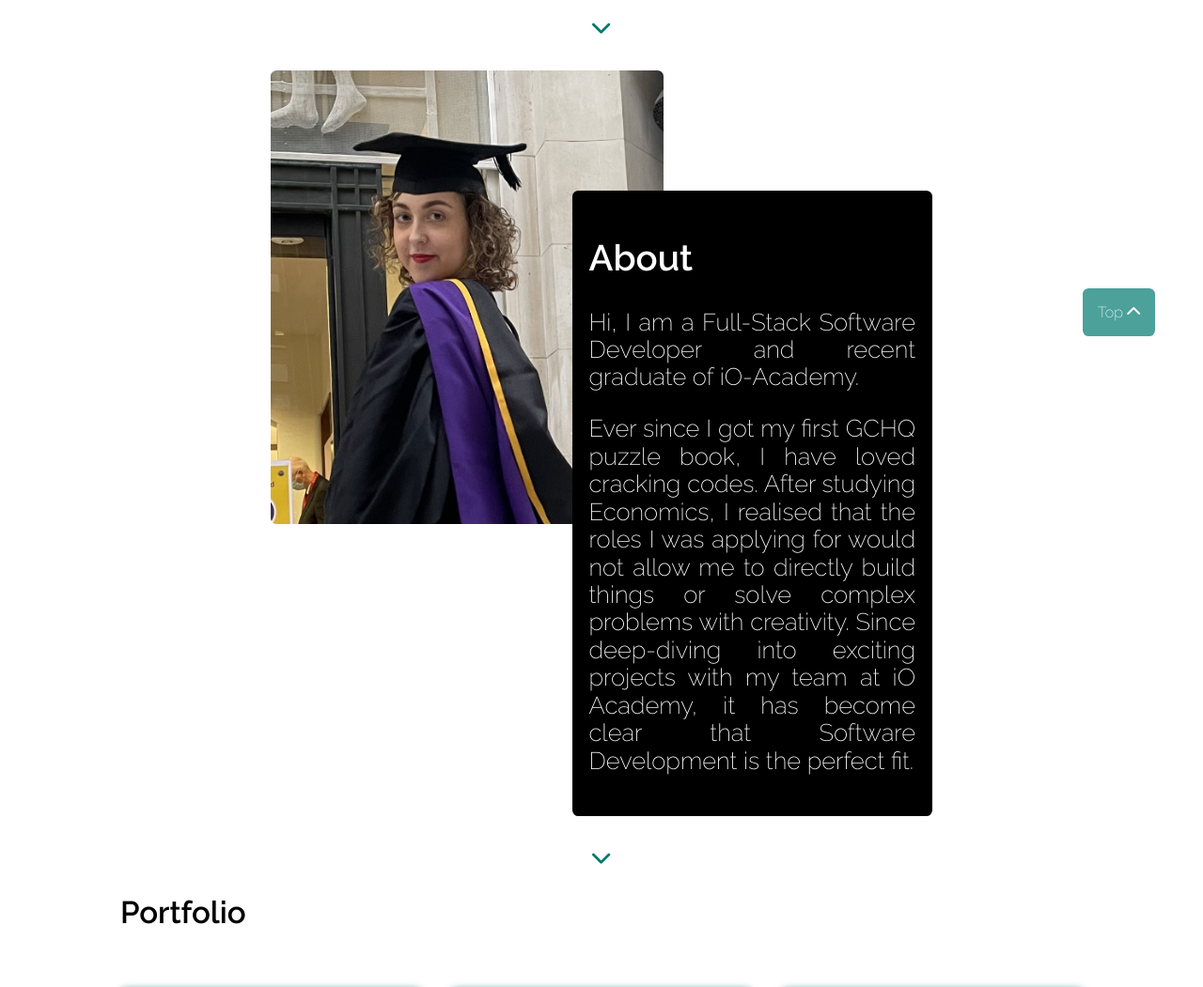
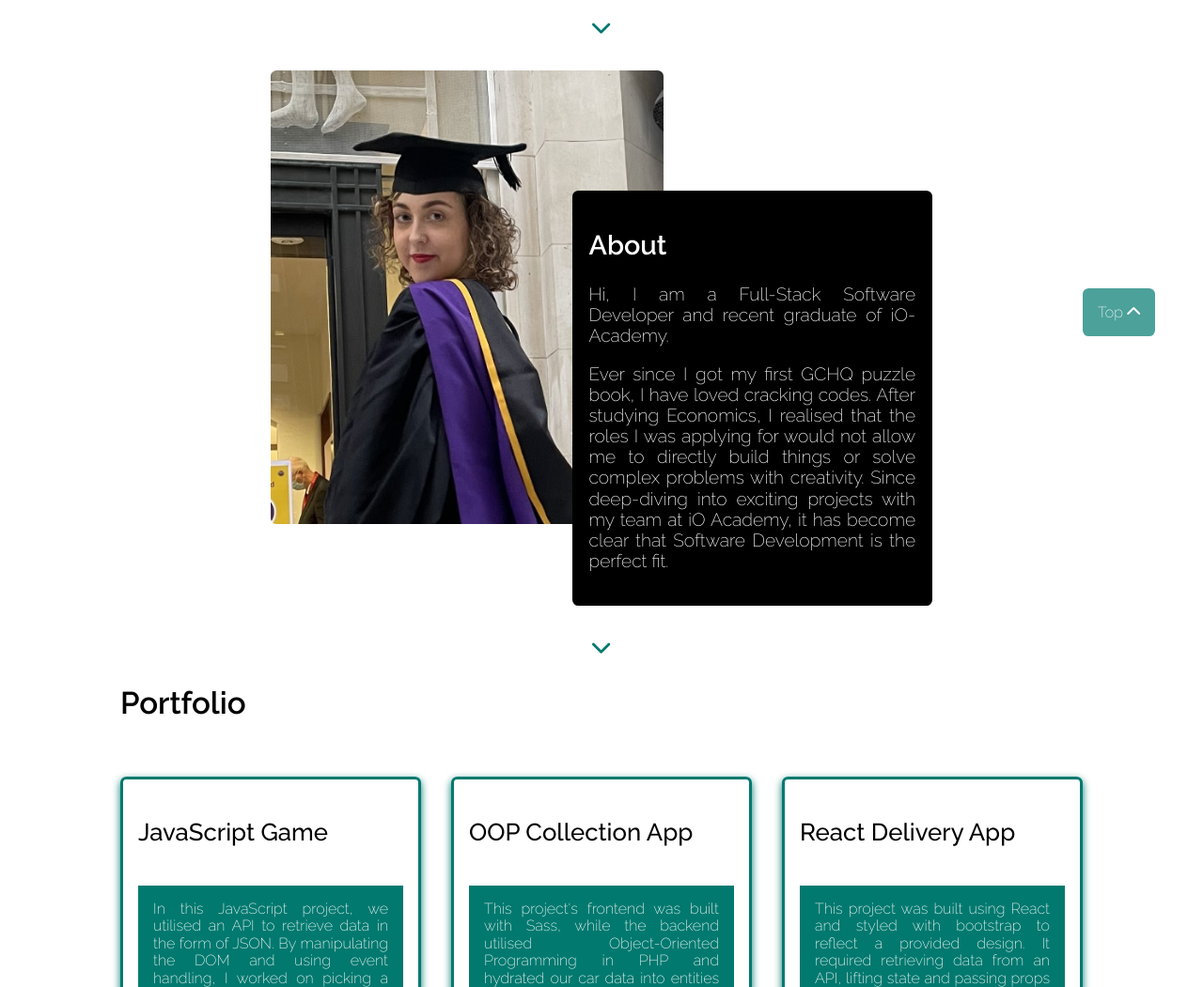
Before and after one commit to gracesessions/Portfolio, a PHP site: page / in a window 1280 px wide. Shown: the part 517-1568 px from the top of the page at 94% size. Run offline with PHP 8.4, Linux system fonts and the light colour scheme.

Commit message:
font size

```diff
--- a/css/style.css
+++ b/css/style.css
@@ -300,9 +300,6 @@ h3 {
     margin-left: 6rem;
     margin-right: 6rem;
   }
-  body .about .text-container .text {
-    font-size: 1.2rem;
-  }
   body #port {
     margin-left: 4rem;
   }
@@ -311,9 +308,6 @@ h3 {
   body .about {
     margin-left: 10rem;
     margin-right: 10rem;
-  }
-  body .about .text-container .text {
-    font-size: 1.4rem;
   }
   body #port {
     margin-left: 6rem;
@@ -328,7 +322,7 @@ h3 {
     margin-right: 16rem;
   }
   body .about .text-container .text {
-    font-size: 1.6rem;
+    font-size: 1.2rem;
   }
   body #port {
     margin-left: 8rem;
--- a/index.html
+++ b/index.html
@@ -119,7 +119,7 @@
             <img src="images/carpediem.png" alt="Project 3">
             <div class="links">
                 <a href="https://github.com/iO-Academy/2022-mar-carcollection" target="_blank">Github <i class="fa-brands fa-github"></i></a>
-                <a href="#" target="_blank">Live <i class="fa-solid fa-up-right-from-square"></i></a>
+                <a href="#" target="https://dev.io-academy.uk/projects/2022-march/2022-mar-carcollection/index.php">Live <i class="fa-solid fa-up-right-from-square"></i></a>
             </div>
         </div>
     </div>
--- a/scss/style.scss
+++ b/scss/style.scss
@@ -351,11 +351,6 @@ h3 {
     .about {
       margin-left: 6rem;
       margin-right: 6rem;
-      .text-container {
-        .text {
-          font-size:1.2rem;
-        }
-      }
     }
     #port {
       margin-left: 4rem;
@@ -369,11 +364,11 @@ h3 {
       margin-left: 10rem;
       margin-right: 10rem;
 
-      .text-container {
-        .text {
-          font-size: 1.4rem;
-        }
-      }
+      //.text-container {
+      //  .text {
+      //    font-size: 1.4rem;
+      //  }
+      //}
     }
     #port {
       margin-left: 6rem;
@@ -393,7 +388,7 @@ h3 {
 
       .text-container {
         .text {
-          font-size: 1.6rem;
+          font-size: 1.2rem;
         }
       }
     }
```
Also changed, not shown: 1 other file.
